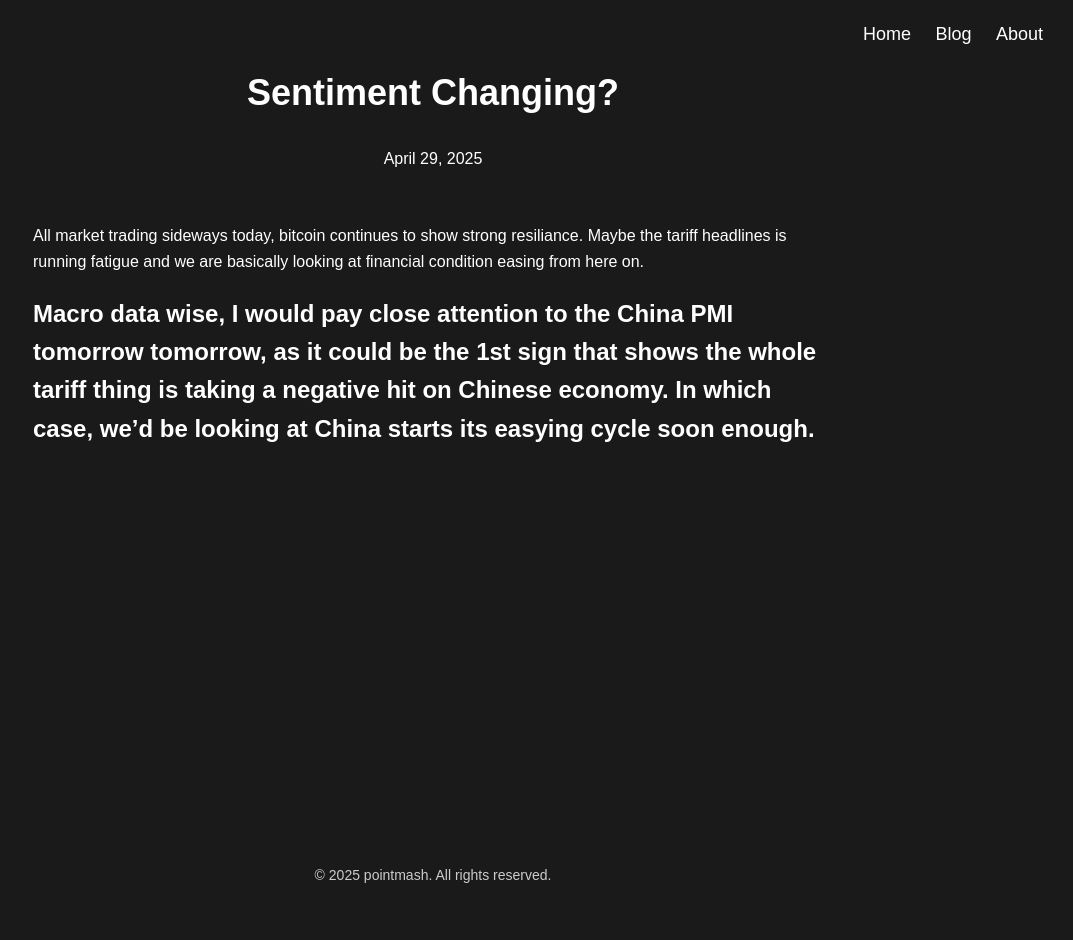
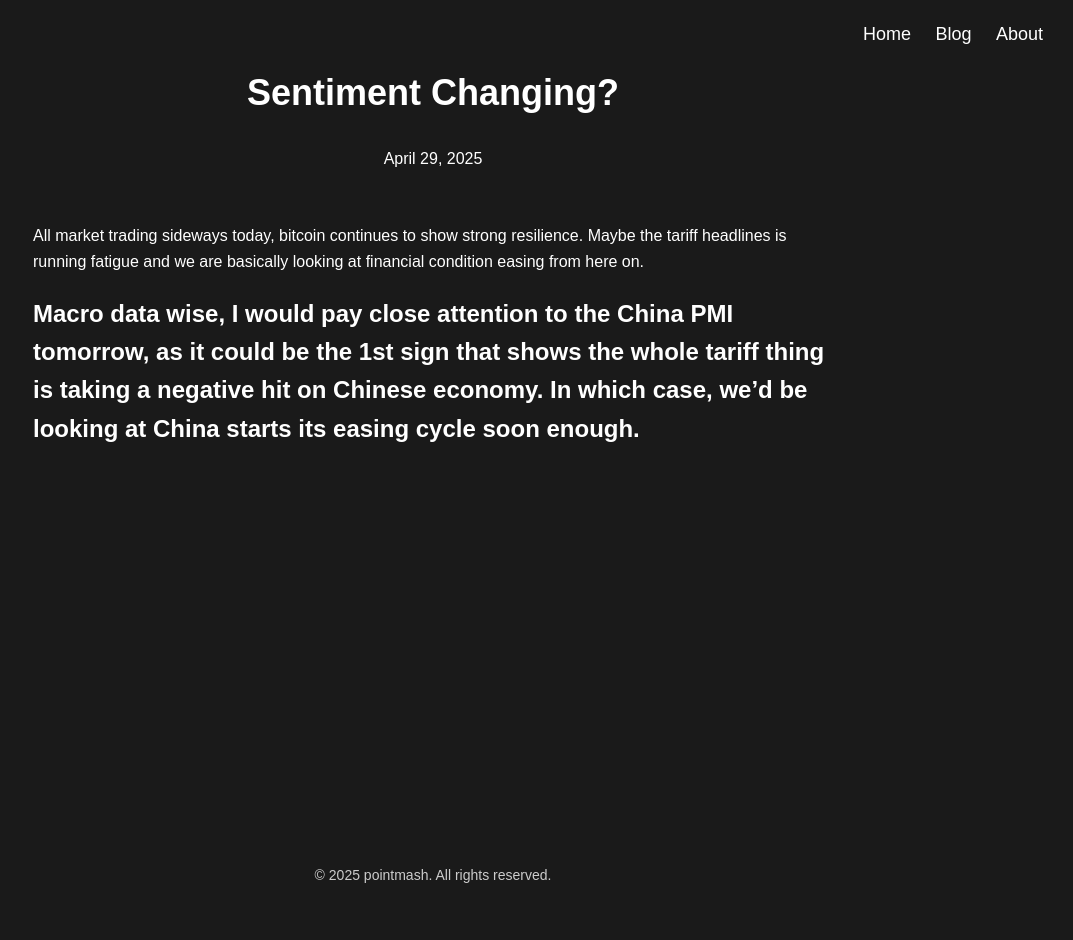
Before and after one commit to pointmash/pointmash.github.io, a Jekyll site: the page built from _posts/2025-04-29-sentiment-changing.md, in a window 1280 px wide. Shown: the whole page, without its empty margins (207-1280 px from the left). Built offline with Jekyll 4.4.1, drawn with Linux system fonts in a browser that asks for light colours.

Commit message:
Update 2025-04-29-sentiment-changing.md

```diff
--- a/_posts/2025-04-29-sentiment-changing.md
+++ b/_posts/2025-04-29-sentiment-changing.md
@@ -3,7 +3,8 @@ layout: post
 title: Sentiment Changing?
 date: 2025-04-29
 ---
-All market trading sideways today, bitcoin continues to show strong resiliance. Maybe the tariff headlines is running fatigue and we are basically looking at financial condition easing from here on.
 
-Macro data wise, I would pay close attention to the China PMI tomorrow tomorrow, as it could be the 1st sign that shows the whole tariff thing is taking a negative hit on Chinese economy. In which case, we'd be looking at China starts its easying cycle soon enough.
+All market trading sideways today, bitcoin continues to show strong resilience. Maybe the tariff headlines is running fatigue and we are basically looking at financial condition easing from here on.
+
+Macro data wise, I would pay close attention to the China PMI tomorrow, as it could be the 1st sign that shows the whole tariff thing is taking a negative hit on Chinese economy. In which case, we'd be looking at China starts its easing cycle soon enough.
 ---
```
